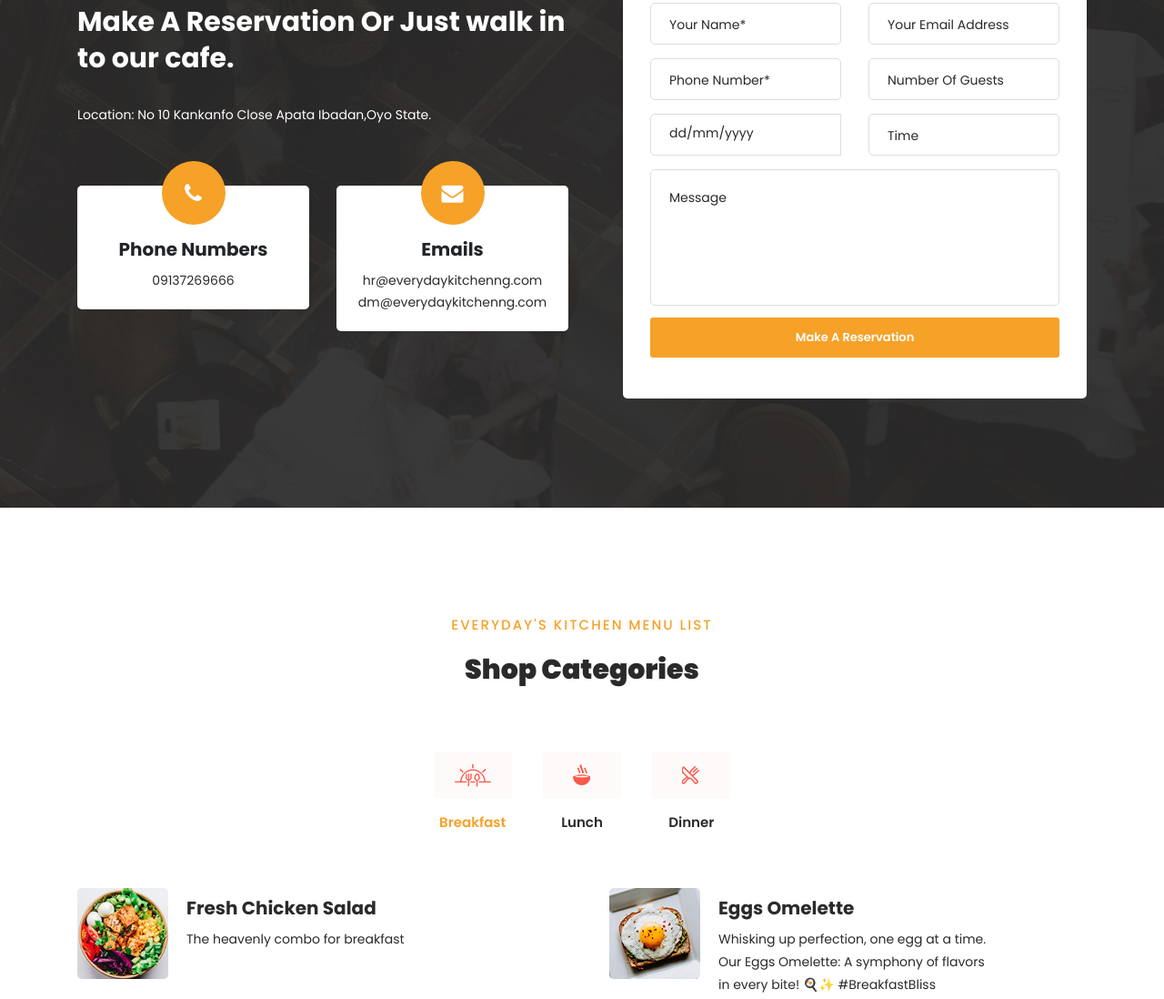
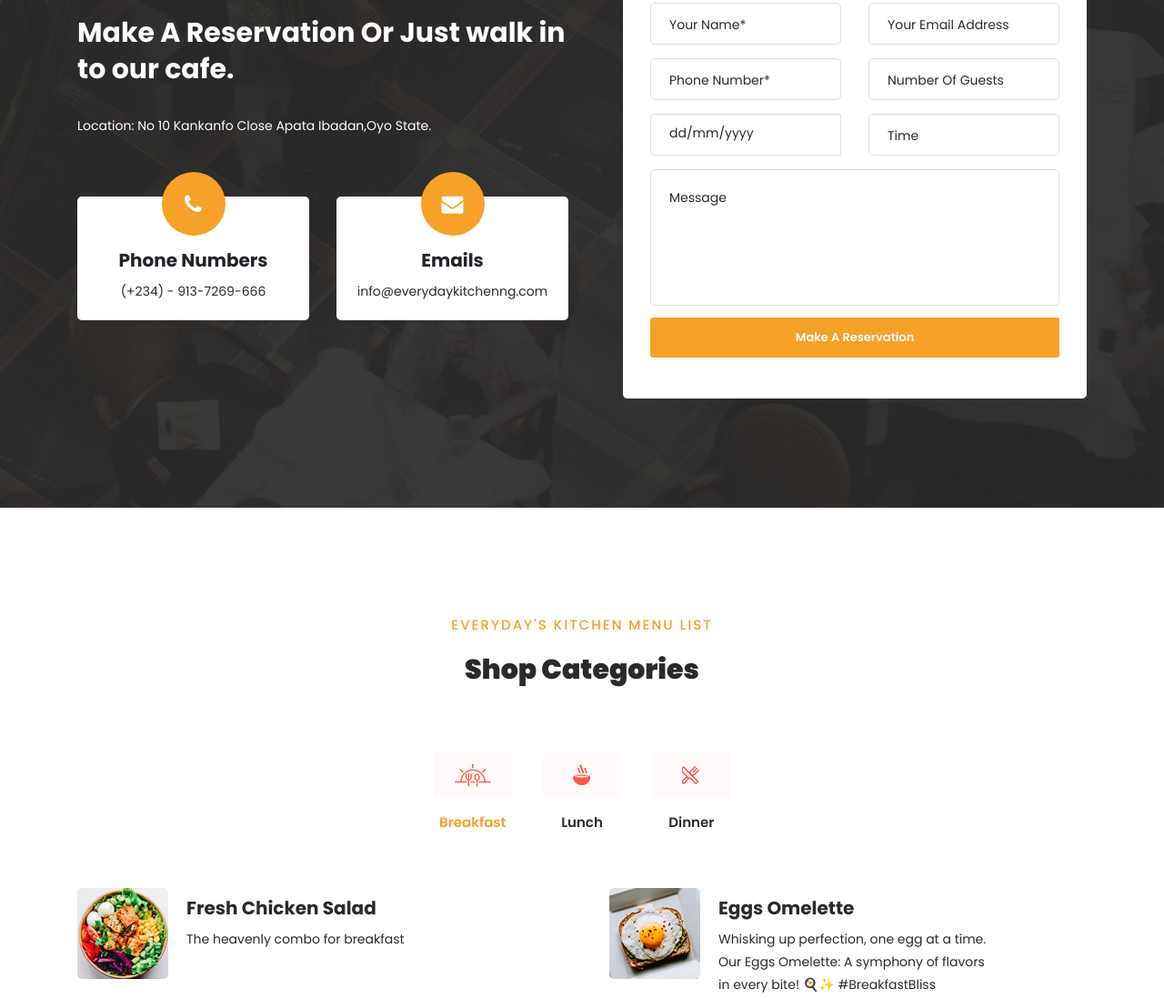
Before and after one commit to olatunde1/everydaykitchen, a plain HTML site: page index.html in a window 1280 px wide. Shown: the part 3110-4208 px from the top of the page at 91% size. Drawn offline with nearby package versions, Linux system fonts and the light colour scheme; some icons are missing.

Commit message:
info email added to the project

```diff
--- a/index.html
+++ b/index.html
@@ -405,14 +405,14 @@
                                 <div class="phone">
                                     <i class="fa fa-phone"></i>
                                     <h4>Phone Numbers</h4>
-                                    <span><a href="#">09137269666</a><br><a href="#"></a></span>
+                                    <span><a href="#">(+234) - 913-7269-666</a><br><a href="#"></a></span>
                                 </div>
                             </div>
                             <div class="col-lg-6">
                                 <div class="message">
                                     <i class="fa fa-envelope"></i>
                                     <h4>Emails</h4>
-                                    <span><a href="#">hr@everydaykitchenng.com</a><br><a href="#">dm@everydaykitchenng.com</a></span>
+                                    <span><a href="#">info@everydaykitchenng.com</a><br><a href="#"></a></span>
                                 </div>
                             </div>
                         </div>
```
